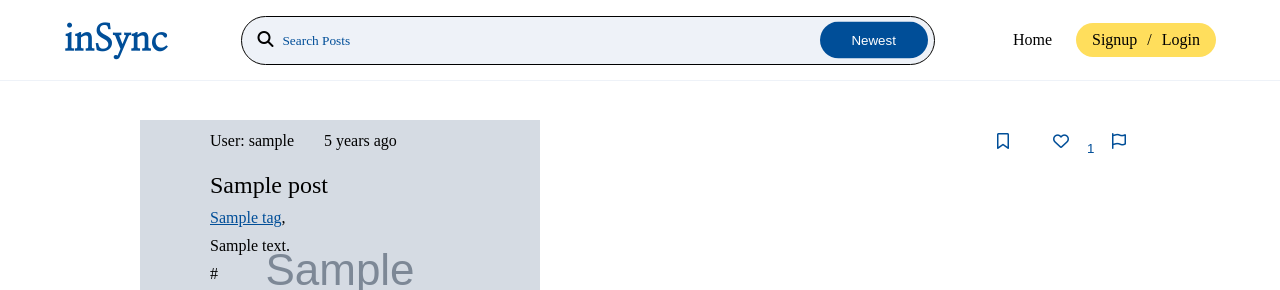
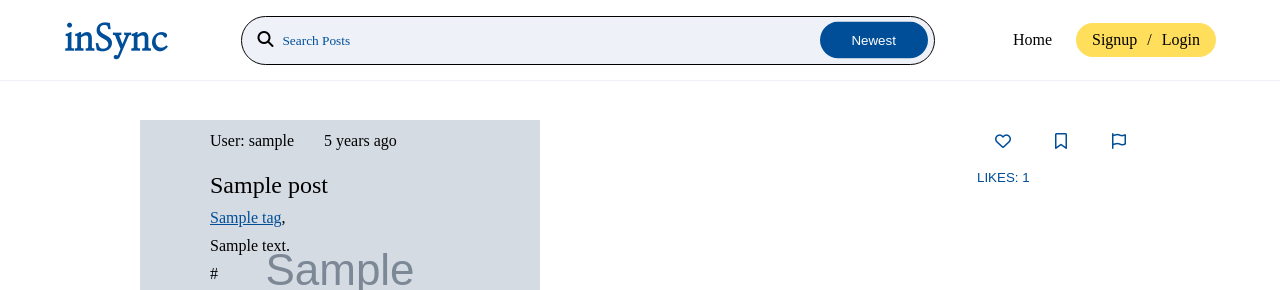
Before and after one commit to 582-41W-VA/InSync, a Django app: page /posts/ in a window 1280 px wide. Shown: the top 290 px of the page. Run offline with Django 5.2, Linux system fonts and the light colour scheme; tables that the repository leaves empty hold one stand-in row (values such as "Sample post"); grey boxes marked "Sample" are stand-in pictures; some libraries are stand-ins or nearby versions; some web fonts are replaced.

Commit message:
fixed like button

```diff
--- a/posts/templates/partials/post_interactions.html
+++ b/posts/templates/partials/post_interactions.html
@@ -1,3 +1,19 @@
+<form
+    method="POST"
+    action="{% url 'posts:toggle_upvote' 'post' post.id %}"
+    class="action-form like">
+    {% csrf_token %}
+    <button type="submit">
+        {% if post.id in interaction.posts.upvoted %}
+        <i class="fa-solid fa-heart"></i>
+        <p class="likes-count">Likes: {{ post.upvote_count }}</p>
+        {% else %}
+        <i class="fa-regular fa-heart"></i>
+        <p class="likes-count">Likes: {{ post.upvote_count }}</p>
+        {% endif %}
+    </button>
+</form>
+
 <form
     method="POST"
     action="{% url 'posts:toggle_save' 'post' post.id %}"
@@ -8,22 +24,6 @@
         <i class="fa-solid fa-bookmark"></i>
         {% else %}
         <i class="fa-regular fa-bookmark"></i>
-        {% endif %}
-    </button>
-</form>
-
-<form
-    method="POST"
-    action="{% url 'posts:toggle_upvote' 'post' post.id %}"
-    class="action-form like">
-    {% csrf_token %}
-    <button type="submit">
-        {% if post.id in interaction.posts.upvoted %}
-        <i class="fa-solid fa-heart"></i>
-        {{ post.upvote_count }}
-        {% else %}
-        <i class="fa-regular fa-heart"></i>
-        {{ post.upvote_count }}
         {% endif %}
     </button>
 </form>
--- a/static/css/app.css
+++ b/static/css/app.css
@@ -472,10 +472,17 @@ header .search-form .sort:hover{
   width: fit-content;
 }
 
+.home .likes-count{
+  position: absolute;
+  top: 50px;
+  left: -5px;
+}
+
 /* interaction partials */
 .interaction.flex{
   align-items: center;
   gap: 16px;
+  position: relative;
 }
 
 .interaction button{
@@ -493,11 +500,6 @@ header .search-form .sort:hover{
   background-color: var(--accent-color-light-blue);
   font-weight: 600;
   color: red;
-}
-
-.interaction .like button{
-  display: flex;
-  gap: 10px;
 }
 
 .interaction i{
--- a/static/js/app.js
+++ b/static/js/app.js
@@ -82,8 +82,10 @@ function handleInteractions(result, button){
     if (result) {
         if (result.action === 'upvote') {
             button.innerHTML = result.is_added
-                ? `<i class="fa-solid fa-heart"></i> ${result.upvotes}`
-                : `<i class="fa-regular fa-heart"></i> ${result.upvotes}`;
+                ? `<i class="fa-solid fa-heart"></i>
+                <p class="likes-count">Likes: ${result.upvotes}</p>`
+                : `<i class="fa-regular fa-heart"></i>
+                <p class="likes-count">Likes: ${result.upvotes}</p>`;
         }
 
         if (result.action === 'flag') {
```
